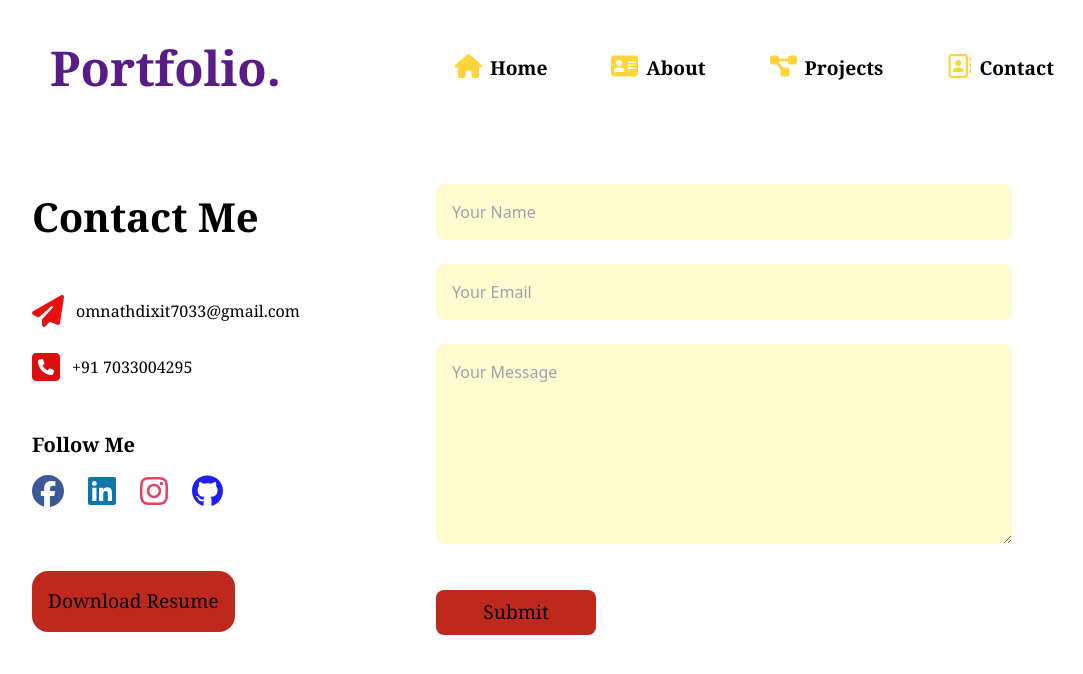
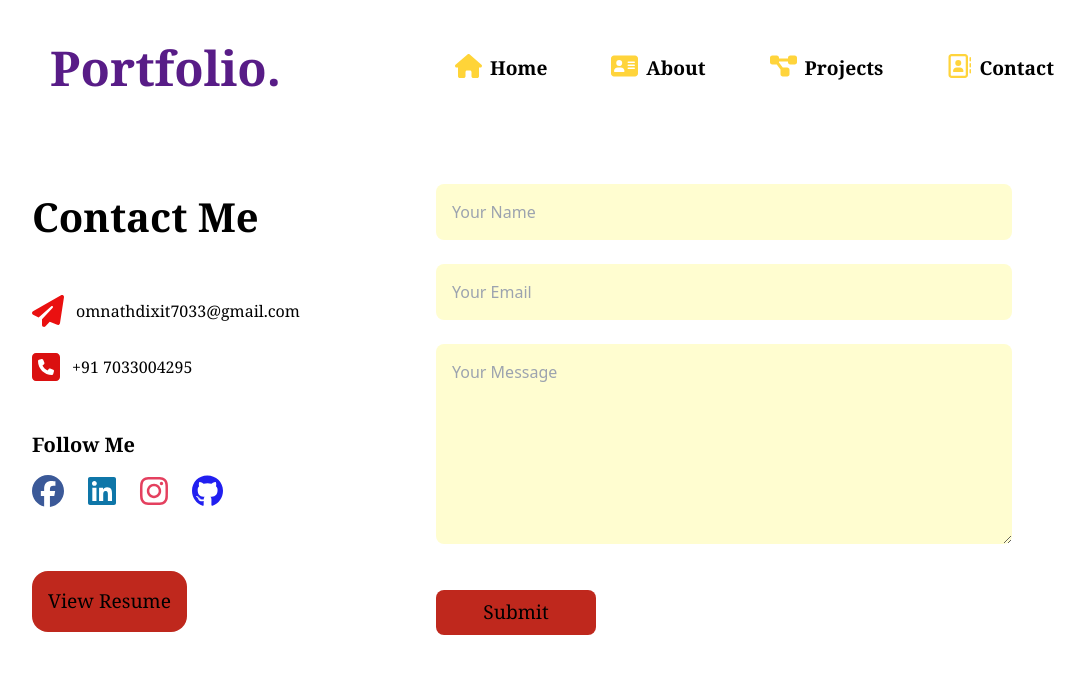
Before and after one commit to BitWiseAshu/portfolio, a React (Vite) app: page /contact in a window 1280 px wide. Shown: the top 674 px of the page, without its empty margins (142-1225 px from the left). Built offline with nearby package versions, Linux system fonts and the light colour scheme; what tailwindcss-animated would draw is missing.

Commit message:
change download function

```diff
--- a/src/components/Contact.jsx
+++ b/src/components/Contact.jsx
@@ -92,28 +92,12 @@ const Contact = () => {
     const link = document.createElement('a');
     link.href = resumeUrl;
     link.download = fileName;
+    link.target = '_blank'; // Open the link in a new tab
+    link.rel = 'noopener noreferrer'; // Add security attributes
     document.body.appendChild(link);
     link.click();
     document.body.removeChild(link);
   };
-
-  // const handleDownloadResume = () => {
-  //   const resumeUrl = 'https://drive.google.com/file/d/1O39Sler6UZhTGKGki-cdhcXpD9x3QGML/view?usp=sharing';
-  //   // Specify the file name for download
-  //   const fileName = 'Omnath_Dixit_Resume.pdf';
-  //   // Create a temporary anchor element
-  //   const link = document.createElement('a');
-  //   // Set the href and download attributes
-  //   link.href = resumeUrl;
-  //   link.download = fileName;
-  //   // Add the "target" attribute to open the link in a new tab
-  //   link.target = '_blank';
-  //   // Simulate a click event to trigger the download
-  //   link.click();
-  //   // Remove the temporary anchor element
-  //   link.remove();
-  // };
-
 
   const handleFacebookClick = () => {
     window.location.href = 'https://www.facebook.com/profile.php?id=61552071133644';
@@ -191,7 +175,7 @@ const Contact = () => {
         </div>
 
         <div>
-          <button className='mt-[1rem] bg-bgColor p-[1rem] rounded-[1rem] text-[1.2rem] hover:bg-hoverColor transition ease-in-out delay-150 hover:-translate-y-1 hover:scale-110 duration-300 font-serif max-[400px]:text-[1rem]' onClick={handleDownloadResume}>Download Resume</button>
+          <button className='mt-[1rem] bg-bgColor p-[1rem] rounded-[1rem] text-[1.2rem] hover:bg-hoverColor transition ease-in-out delay-150 hover:-translate-y-1 hover:scale-110 duration-300 font-serif max-[400px]:text-[1rem]' onClick={handleDownloadResume}>View Resume</button>
         </div>
       </div>
 
```
